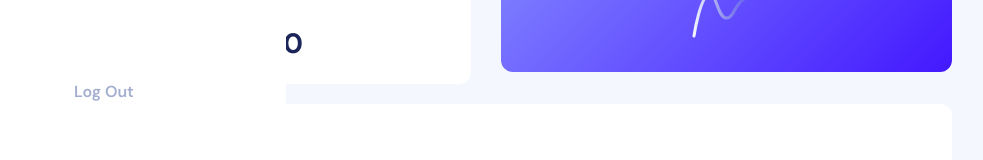
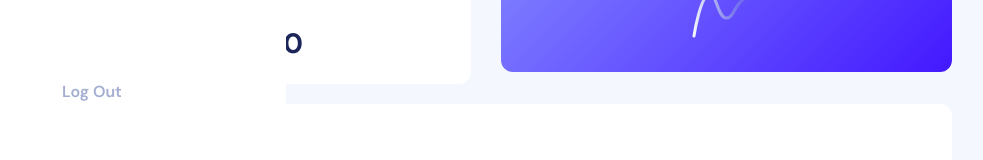
Before and after one commit to themewagon/venus, a React (Vite) app: page / in a window 1280 px wide. Shown: the part 638-798 px from the top of the page, without its empty margins (4-987 px from the left). Built offline with nearby package versions, Linux system fonts and the light colour scheme; some icons are missing.

Commit message:
sidebar ui updated

```diff
--- a/src/layouts/main-layout/sidebar/DrawerItems.tsx
+++ b/src/layouts/main-layout/sidebar/DrawerItems.tsx
@@ -66,7 +66,7 @@ const DrawerItems = () => {
         )}
       </List>
 
-      <Box mt="auto" px={4.5} pb={6}>
+      <Box mt="auto" px={3} pb={6}>
         <Button variant="text" startIcon={<IconifyIcon icon="ic:baseline-logout" />}>
           Log Out
         </Button>
```
